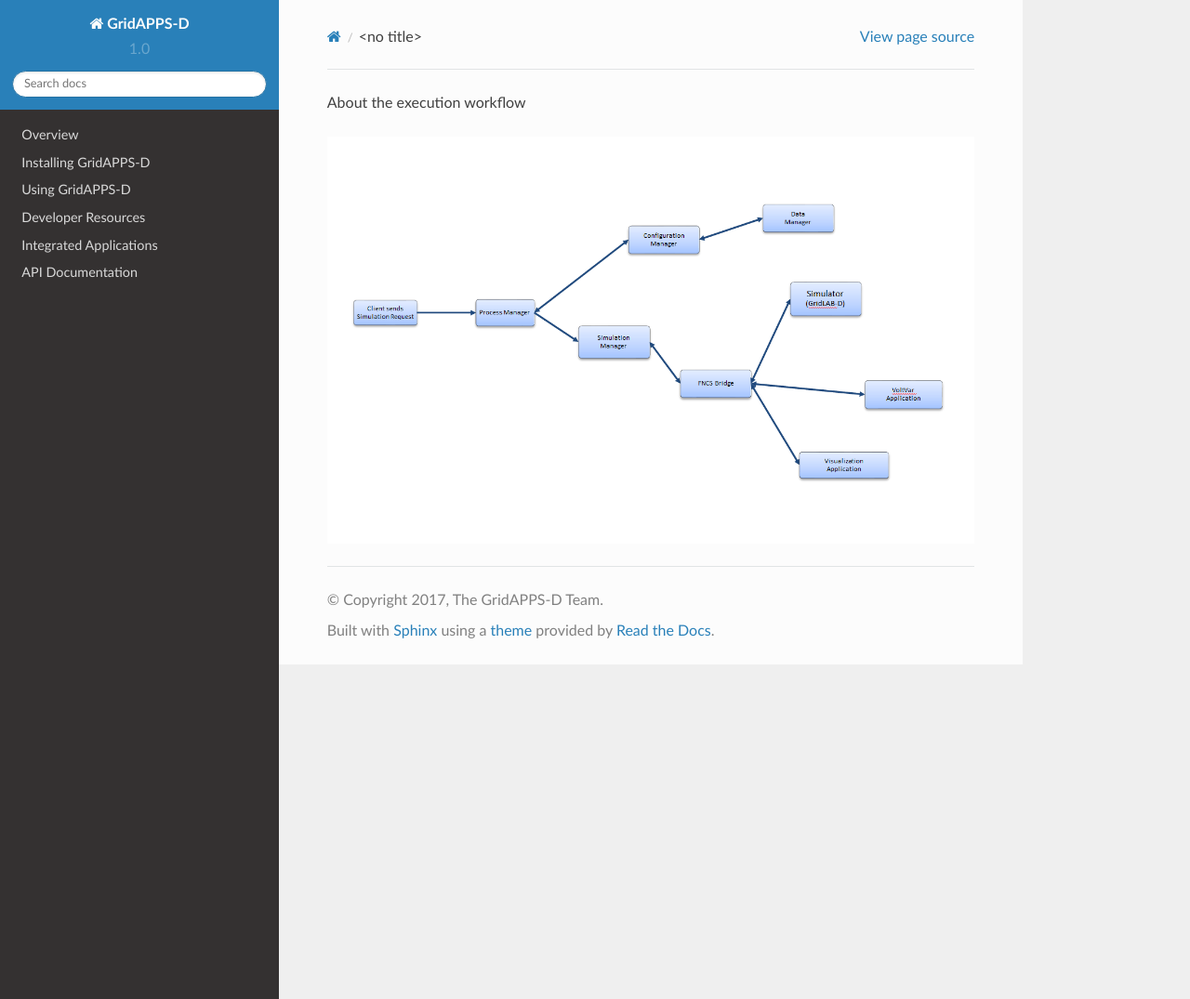
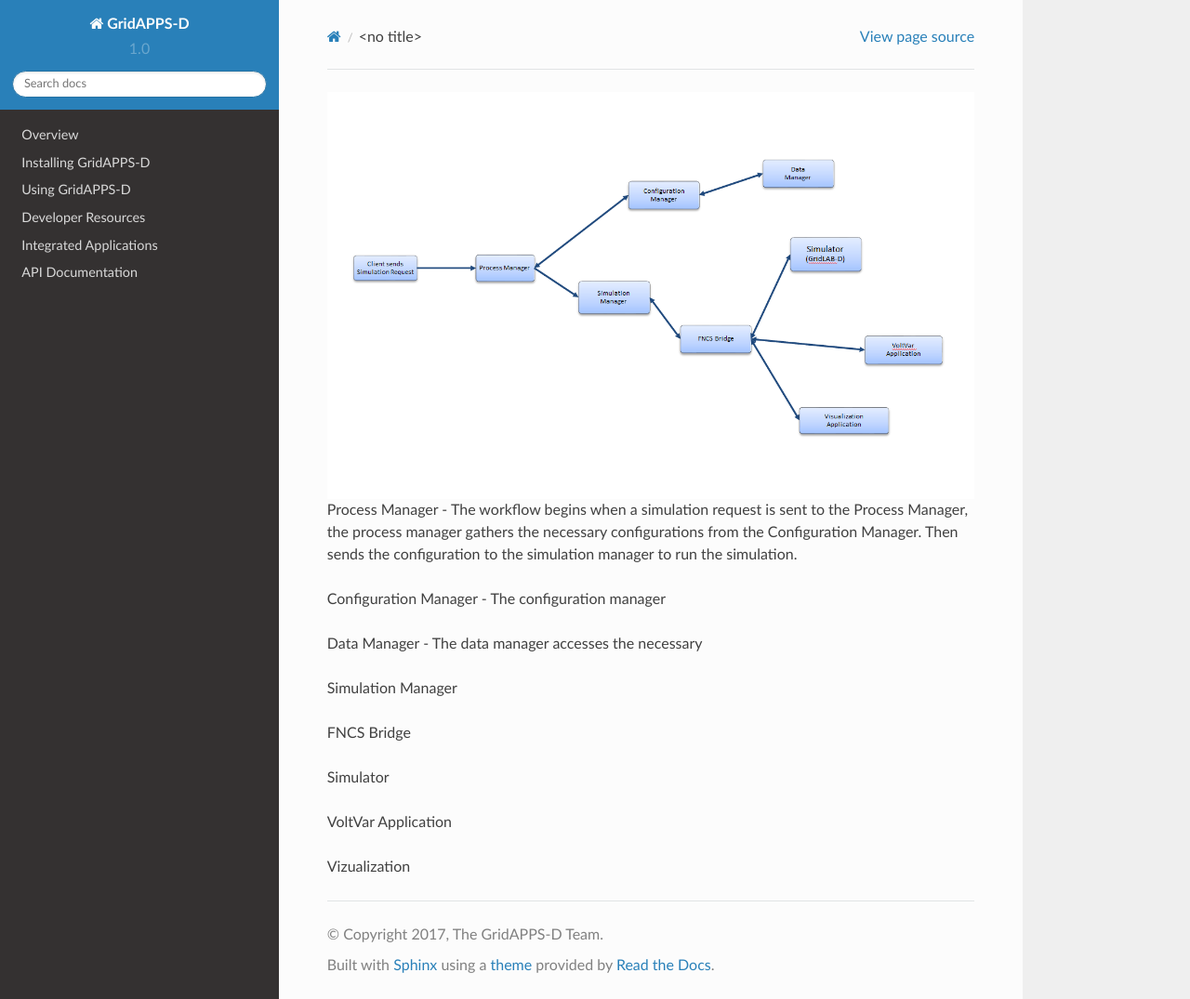
Before and after one commit to GRIDAPPSD/GOSS-GridAPPS-D, a Sphinx documentation site: the page built from docs/source/developer_resources/Execution_Workflow.rst, in a window 1280 px wide and 1075 px high. Shown: the whole window at 93% size. Built offline with Sphinx 7.4.7 and the Read the Docs theme 2.0.0, drawn with Linux system fonts in a browser that asks for light colours; pages that are not in the unit, such as notebooks, are missing from menus.

Commit message:
Update Execution_Workflow.rst

```diff
--- a/docs/source/developer_resources/Execution_Workflow.rst
+++ b/docs/source/developer_resources/Execution_Workflow.rst
@@ -1,3 +1,17 @@
-About the execution workflow
+.. image:: RC1_Tasks/media/RC1_workflow.png
 
-.. image:: RC1_Tasks/media/RC1_workflow.png
+Process Manager - The workflow begins when a simulation request is sent to the Process Manager, the process manager gathers the necessary configurations from the Configuration Manager.  Then sends the configuration to the simulation manager to run the simulation.
+
+Configuration Manager - The configuration manager
+
+Data Manager - The data manager accesses the necessary
+
+Simulation Manager
+
+FNCS Bridge
+
+Simulator
+
+VoltVar Application
+
+Vizualization
```
